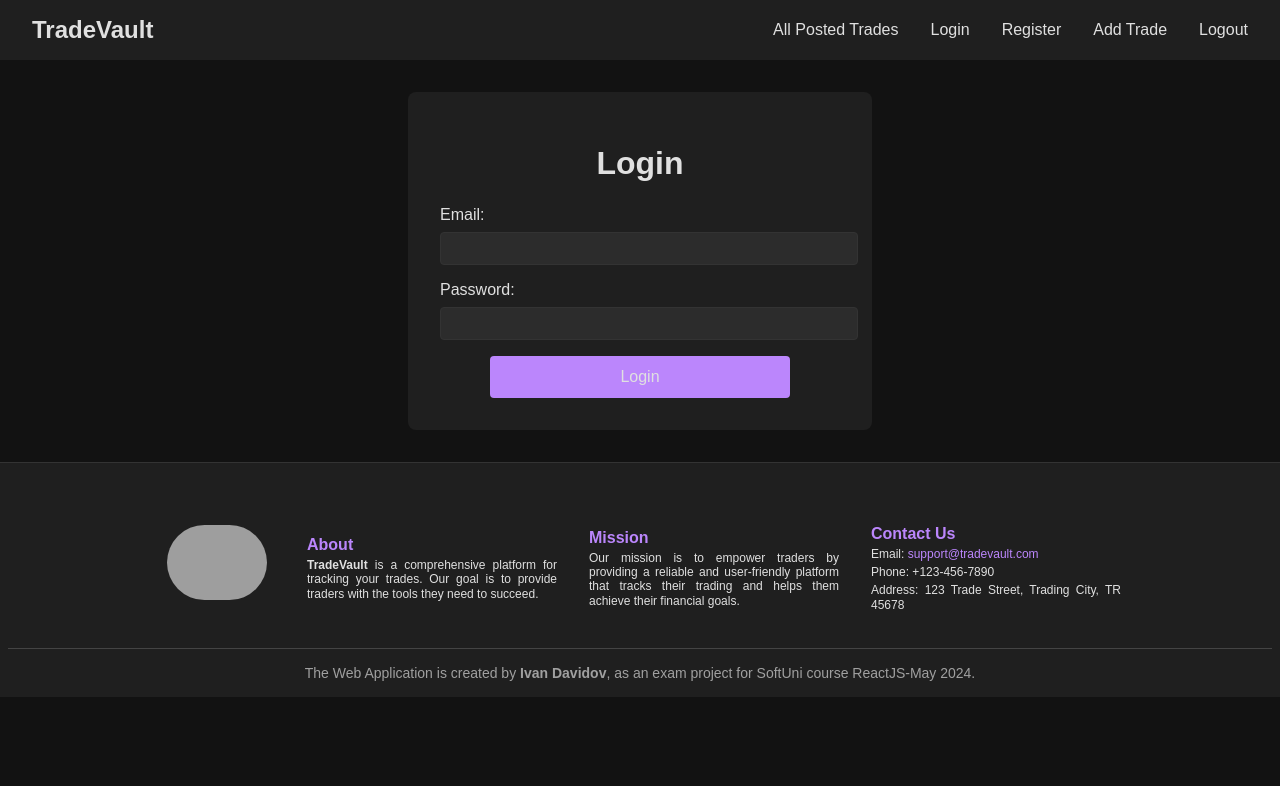
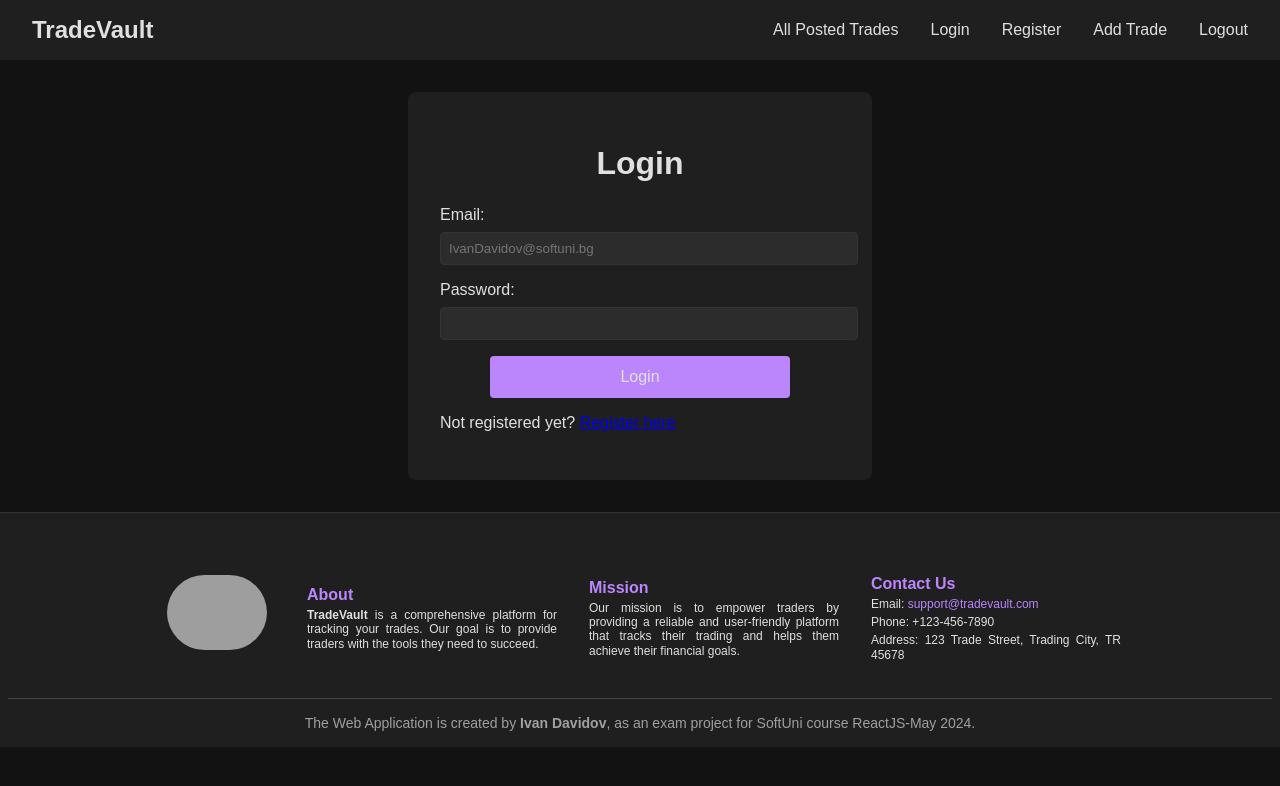
Before and after one commit to idavidov13/React-May-2024-Regular-Exam, a React (Vite) app in the folder client/: page /login in a window 1280 px wide. Shown: the top 786 px of the page. Built offline with nearby package versions, Linux system fonts and the light colour scheme; grey boxes are pictures that could not be loaded.

Commit message:
implement login

```diff
--- /dev/null
+++ b/client/src/api/auth-api.js
@@ -0,0 +1,12 @@
+import * as request from "./requester.js";
+
+const BASE_URL = "http://localhost:3030/users";
+
+export const login = async (email, password) => {
+  const authData = await request.post(`${BASE_URL}/login`, {
+    email,
+    password,
+  });
+
+  return authData;
+};
--- a/client/src/components/login/Login.jsx
+++ b/client/src/components/login/Login.jsx
@@ -1,34 +1,38 @@
 import React, { useState } from "react";
+import { useNavigate } from "react-router-dom";
+import { Link } from "react-router-dom";
+import { useForm } from "../../hooks/useForm";
+import { useLogin } from "../../hooks/useAuth";
 
 export default function Login() {
-  const [email, setEmail] = useState("");
-  const [password, setPassword] = useState("");
-  const [error, setError] = useState("");
+  const login = useLogin();
+  const navigate = useNavigate();
 
-  const handleSubmit = (e) => {
-    e.preventDefault();
-    // Basic validation (you can expand this as needed)
-    if (!email || !password) {
-      setError("Please enter both email and password");
-      return;
+  const { values, changeHandler, submitHandler } = useForm(
+    { email: "", password: "" },
+    async ({ email, password }) => {
+      try {
+        await login(email, password);
+        navigate("/");
+      } catch (error) {
+        console.error("Error logging in:", error);
+      }
     }
-    setError("");
-    // Handle the login logic, e.g., send data to API
-    console.log({ email, password });
-  };
+  );
 
   return (
     <div className="login-container">
       <h1>Login</h1>
-      {error && <p className="error-message">{error}</p>}
-      <form onSubmit={handleSubmit} className="login-form">
+      <form onSubmit={submitHandler} className="login-form">
         <div className="form-group">
           <label htmlFor="email">Email:</label>
           <input
             type="email"
             id="email"
-            value={email}
-            onChange={(e) => setEmail(e.target.value)}
+            name="email"
+            value={values.email}
+            onChange={changeHandler}
+            placeholder="IvanDavidov@softuni.bg"
             required
           />
         </div>
@@ -37,8 +41,9 @@ export default function Login() {
           <input
             type="password"
             id="password"
-            value={password}
-            onChange={(e) => setPassword(e.target.value)}
+            name="password"
+            value={values.password}
+            onChange={changeHandler}
             required
           />
         </div>
@@ -46,6 +51,9 @@ export default function Login() {
           Login
         </button>
       </form>
+      <p className="register-link-login-page">
+        Not registered yet? <Link to="/register">Register here</Link>
+      </p>
     </div>
   );
 }
--- /dev/null
+++ b/client/src/hooks/useAuth.js
@@ -0,0 +1,10 @@
+import { login } from "../api/auth-api";
+
+export const useLogin = () => {
+  const loginHandler = async (email, password) => {
+    const result = await login(email, password);
+
+    console.log(result);
+  };
+  return loginHandler;
+};
--- a/client/src/hooks/useForm.js
+++ b/client/src/hooks/useForm.js
@@ -1,3 +1,4 @@
+import { useEffect, useState } from "react";
 export function useForm(initiaalValue, submitCallback) {
   const [values, setValues] = useState(initiaalValue);
 
```
